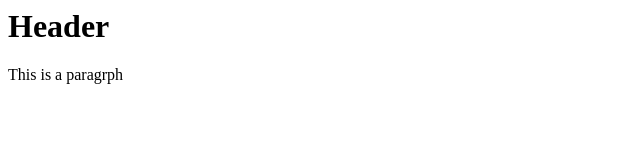
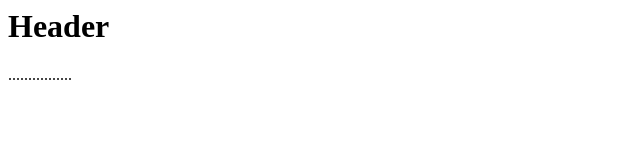
Before and after one commit to 1jepps0/CSCI225, a plain HTML site: page index.html in a window 1280 px wide. Shown: the full height of the page, 0-640 px from the left. Drawn offline with Linux system fonts and the light colour scheme.

Commit message:
first commit

```diff
--- a/index.html
+++ b/index.html
@@ -5,6 +5,6 @@
 
   <body>
     <h1> Header </h1>
-		<p> This is a paragrph </p>
+    <p> ................ </p>
   </body>
 </html>
```
Lines whose indentation alone changed are shown as unchanged.
